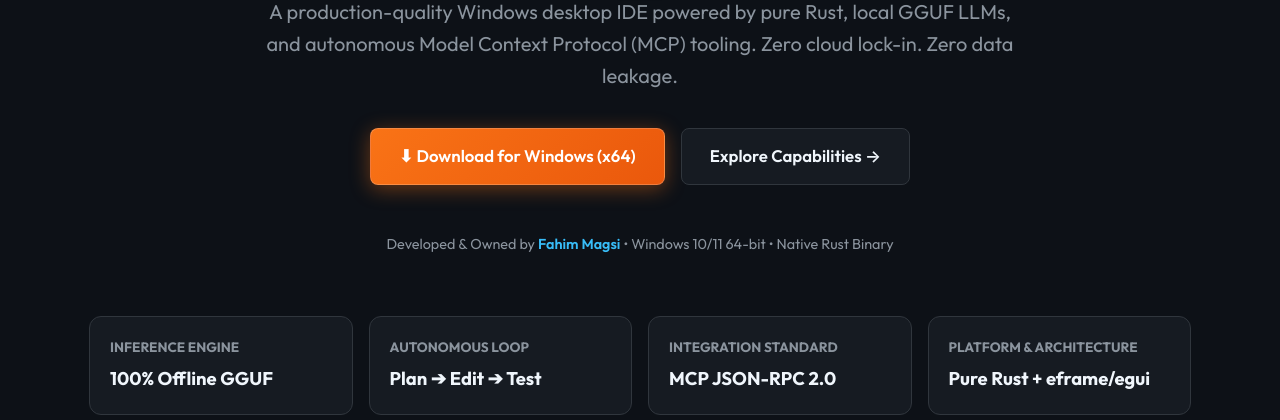
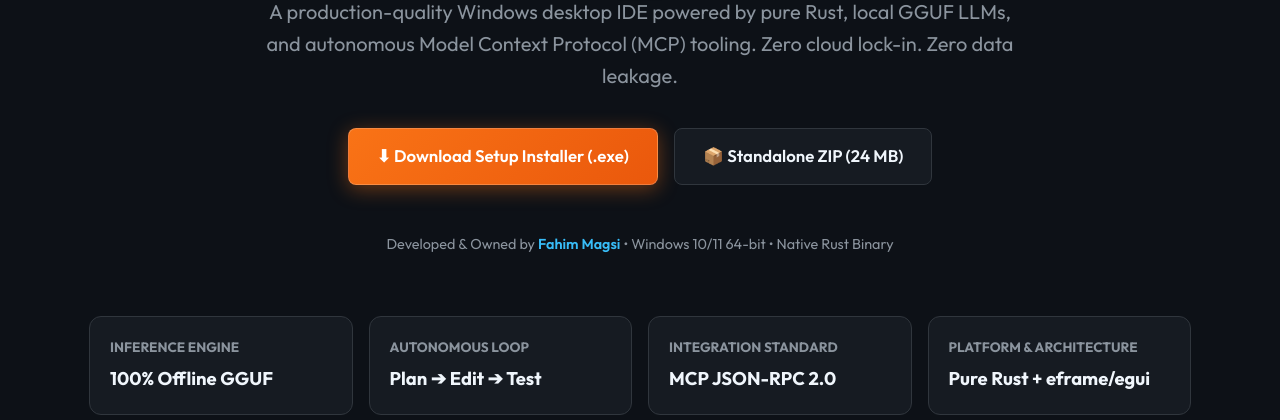
Before and after one commit to fahimmagsi/blaze-local-ai-coding-agent-download, a plain HTML site: page docs/index.html in a window 1280 px wide. Shown: the part 380-800 px from the top of the page. Drawn offline with Linux system fonts and the light colour scheme.

Commit message:
Update direct download links to setup installer and zip package

```diff
--- a/docs/index.html
+++ b/docs/index.html
@@ -389,11 +389,11 @@
       </p>
 
       <div class="cta-group" id="download">
-        <a href="https://github.com/fahimmagsi/blaze-local-ai-coding-agent/releases/latest" class="btn btn-primary">
-          <span>⬇ Download for Windows (x64)</span>
+        <a href="https://github.com/fahimmagsi/blaze-local-ai-coding-agent-download/releases/download/v0.1.0/Blaze_Local_AI_Coding_Agent_Setup_v0.1.0.exe" class="btn btn-primary">
+          <span>⬇ Download Setup Installer (.exe)</span>
         </a>
-        <a href="#features" class="btn btn-secondary">
-          <span>Explore Capabilities →</span>
+        <a href="https://github.com/fahimmagsi/blaze-local-ai-coding-agent-download/releases/download/v0.1.0/Blaze_Local_AI_Coding_Agent_v0.1.0_Windows_x64.zip" class="btn btn-secondary">
+          <span>📦 Standalone ZIP (24 MB)</span>
         </a>
       </div>
 
```
